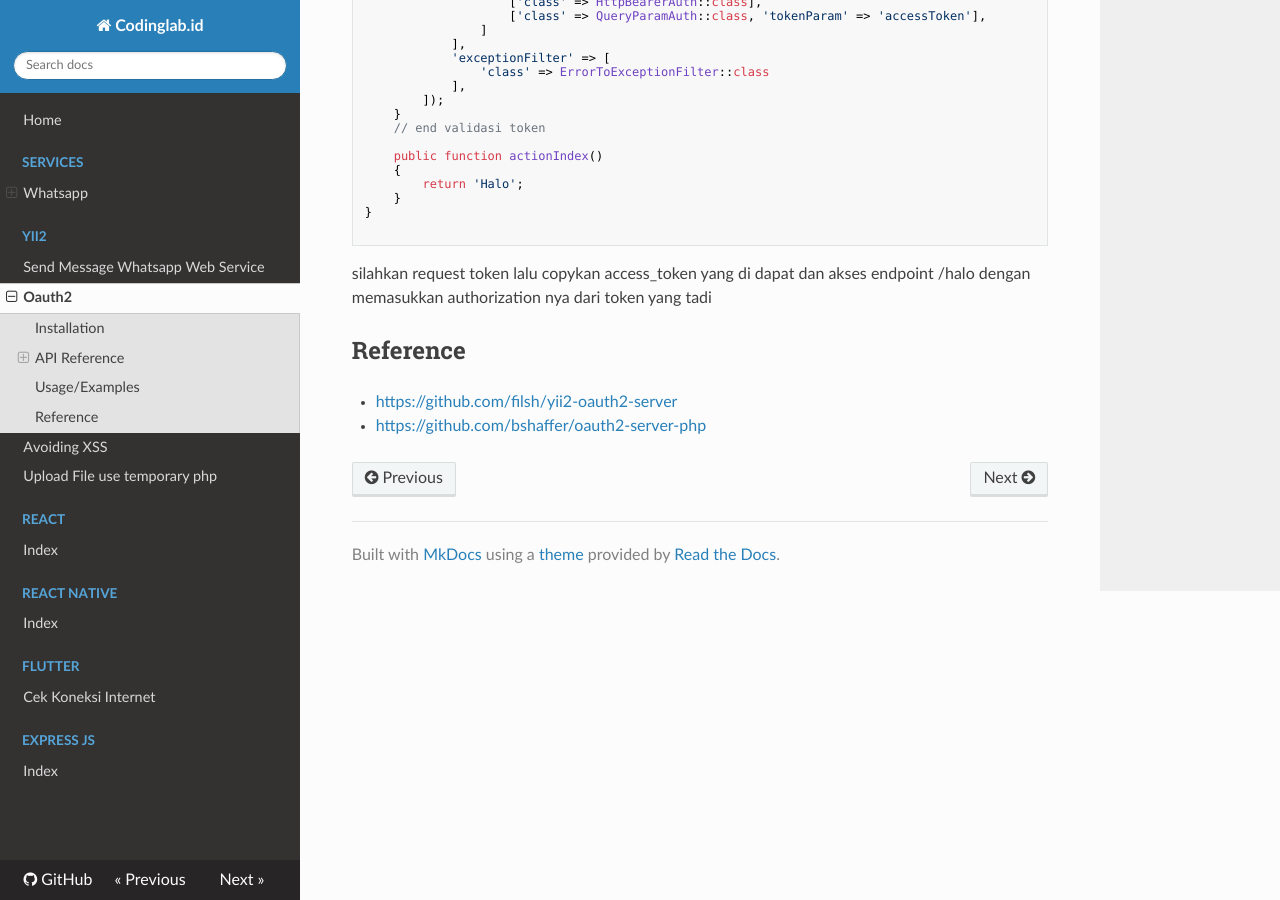
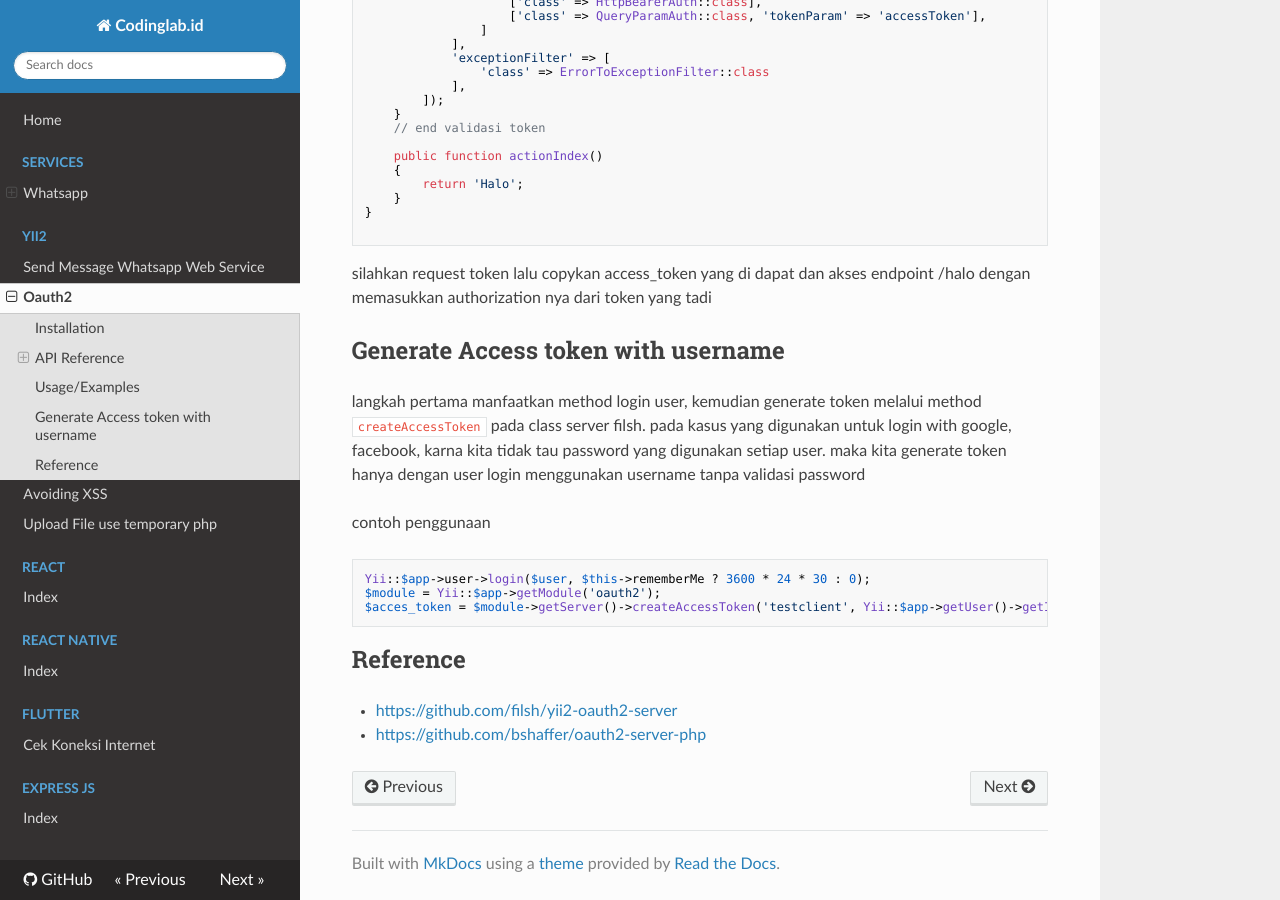
Before and after one commit to MuhammadAnsoriNasution/rtd, an MkDocs documentation site: the page built from docs/yii2/oauth2.md, in a window 1280 px wide and 900 px high, scrolled down 2086 px. Built offline with MkDocs 1.6.1, drawn with Linux system fonts in a browser that asks for light colours; nearby versions of some CDN libraries.

Commit message:
generate token with username"

````diff
--- a/docs/yii2/oauth2.md
+++ b/docs/yii2/oauth2.md
@@ -128,6 +128,18 @@ class HaloController extends \yii\rest\Controller
 
 silahkan request token lalu copykan access_token yang di dapat dan akses endpoint /halo dengan memasukkan authorization nya dari token yang tadi
 
+## Generate Access token with username
+
+langkah pertama manfaatkan method login user, kemudian generate token melalui method `createAccessToken` pada class server filsh. pada kasus yang digunakan untuk login with google, facebook, karna kita tidak tau password yang digunakan setiap user. maka kita generate token hanya dengan user login menggunakan username tanpa validasi password
+
+contoh penggunaan
+
+```php
+Yii::$app->user->login($user, $this->rememberMe ? 3600 * 24 * 30 : 0);
+$module = Yii::$app->getModule('oauth2');
+$acces_token = $module->getServer()->createAccessToken('testclient', Yii::$app->getUser()->getId());
+```
+
 ## Reference
 
 - [https://github.com/filsh/yii2-oauth2-server](https://github.com/filsh/yii2-oauth2-server)
````
